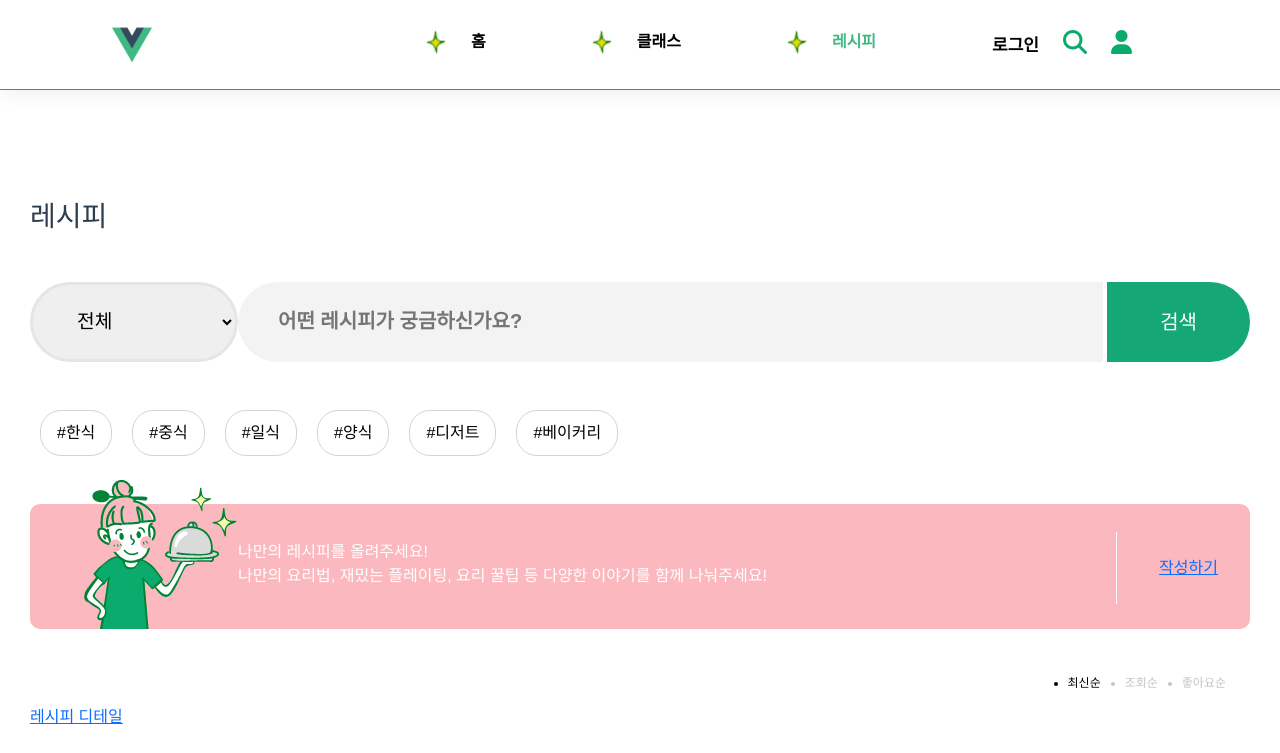
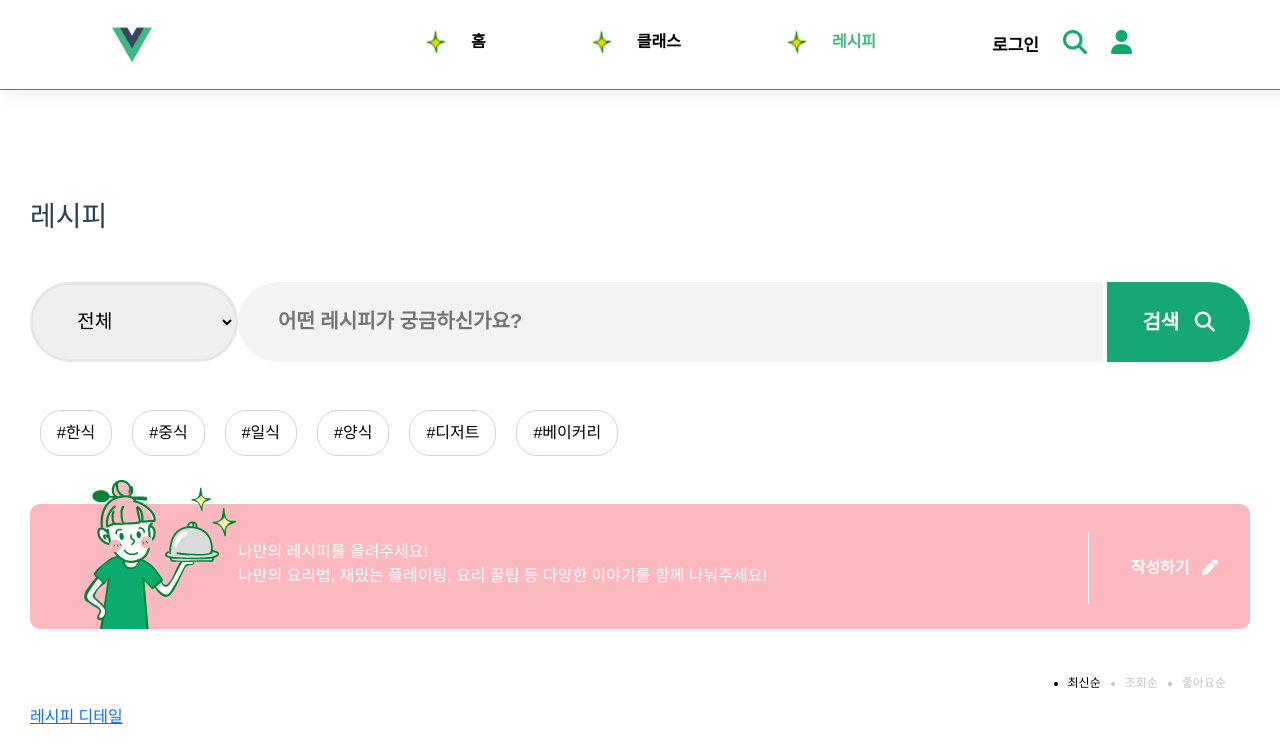
Before and after one commit to leek94/final_project_front_cooki, a Vue app: page /Recipe/RecipeListView in a window 1280 px wide. Shown: the top 753 px of the page. Built offline with nearby package versions, Linux system fonts and the light colour scheme.

Commit message:
Design: search icon, reciperegist icon add

```diff
--- a/src/components/SearchBar.vue
+++ b/src/components/SearchBar.vue
@@ -9,7 +9,7 @@
         <!-- 검색바 & 검색 버튼 & 카테고리 박스-->
         <div class="d-flex search-input-box">
             <input class="search-input me-1" type="text" placeholder="어떤 레시피가 궁금하신가요?">
-            <button class="search-button align-items-center justify-content-center">검색</button>
+            <button class="search-button align-items-center justify-content-center">검색 &ensp;<i class="fa-solid fa-magnifying-glass"></i></button>
         </div>
     </div>
 
@@ -74,7 +74,7 @@
     background-color: #15a775;
     color: #fff;
     font-size: 1.25rem;
-    font-weight: 500;
+    font-weight: bold;
     border: none;
 }
 
--- a/src/views/recipe/RecipeDetailView/index.vue
+++ b/src/views/recipe/RecipeDetailView/index.vue
@@ -157,23 +157,27 @@ import Items from '@/components/Items.vue'
 import { register } from 'swiper/element/bundle';
 import { ref, onMounted } from "vue";
 register();
+
 onMounted(()=>{
     const swiperEl = document.querySelector('.swiper-container');
     const nextBtn = document.querySelector('.nextBtn');
     const prevBtn = document.querySelector('.prevBtn');
+    // step 태그를 찾아옴
     var step = document.getElementById("step")
     let currentStep = 1;
 
+    // Swiper 인스턴스가 이미 존재하는 경우
+    const swiper = swiperEl.swiper;
+
+    // step뒤의 숫자를 추가하는 자바스크립트 & 버튼으로 캐러셀 움직이는 자바스크립트
     nextBtn.addEventListener('click', () => {
       swiperEl.swiper.slideNext();
-      currentStep = Math.min(currentStep + 1, swiperEl.swiper.slides.length);
-      step.innerText = `Step.${currentStep}`;
+
     });
 
     prevBtn.addEventListener('click', () => {
       swiperEl.swiper.slidePrev();
-      currentStep = Math.max(currentStep - 1, 1);
-      step.innerText = `Step.${currentStep}`;
+
     });
 
     // DOM에 있어야 Id 값을 찾을 수가 있음
@@ -182,13 +186,28 @@ onMounted(()=>{
     console.log("좋아요 클릭")
     // 클래스에 active를 넣었다가 뺄 수 있게 함
     btn.classList.toggle('active')
+    });
+
+    // var nextSlide;
+    // nextSlide.addEventListener('slidenexttransitionstart', function(){
+    //     console.log("슬라이드 다음으로 실행")
+    // })
+
+    swiper.on('slideNextTransitionStart', function(){
+        console.log("슬라이드 다음으로 실행")
+        // 현재 슬라이드의 번호를 받아서 넣어줌
+        currentStep = swiper.activeIndex + 1;
+        step.innerText = `Step.${currentStep}`;
     })
 
-    // step ++하기 위한 자바스크립트
+    swiper.on('slidePrevTransitionStart', function(){
+        console.log("슬라이드 이전으로 실행")
+        currentStep = swiper.activeIndex + 1;
+        step.innerText = `Step.${currentStep}`;
+    })
 
 
 });
-
 
 </script>
 
@@ -323,6 +342,10 @@ swiper-container{
     padding: 0.5rem;
 }
 
+#step{
+    color: #15a775;
+}
+
 .prevBtn{
     border-radius: 100%;
     background-color: white;
--- a/src/views/recipe/RecipeListView/index.vue
+++ b/src/views/recipe/RecipeListView/index.vue
@@ -15,7 +15,7 @@
 
                 <div class="regist-recipe d-flex align-items-center justify-content-center">
                     <!-- 라우터로 변경 예정 -->
-                    <RouterLink to="./RecipeRegisterView">작성하기</RouterLink>
+                    <RouterLink to="./RecipeRegisterView" class="regist-button">작성하기 &ensp;<i class="fa-solid fa-pen"></i></RouterLink>
                 </div>
             </div>
             <!-- main 시작 -->
@@ -105,6 +105,12 @@ const setActive = (index) => {
     border-left: 1px solid #fff
 }
 
+.regist-button{
+    color: #fff;
+    text-decoration: none;
+    font-weight: bold;
+}
+
 .top-box > img {
     position: absolute;
     left:0;
```
